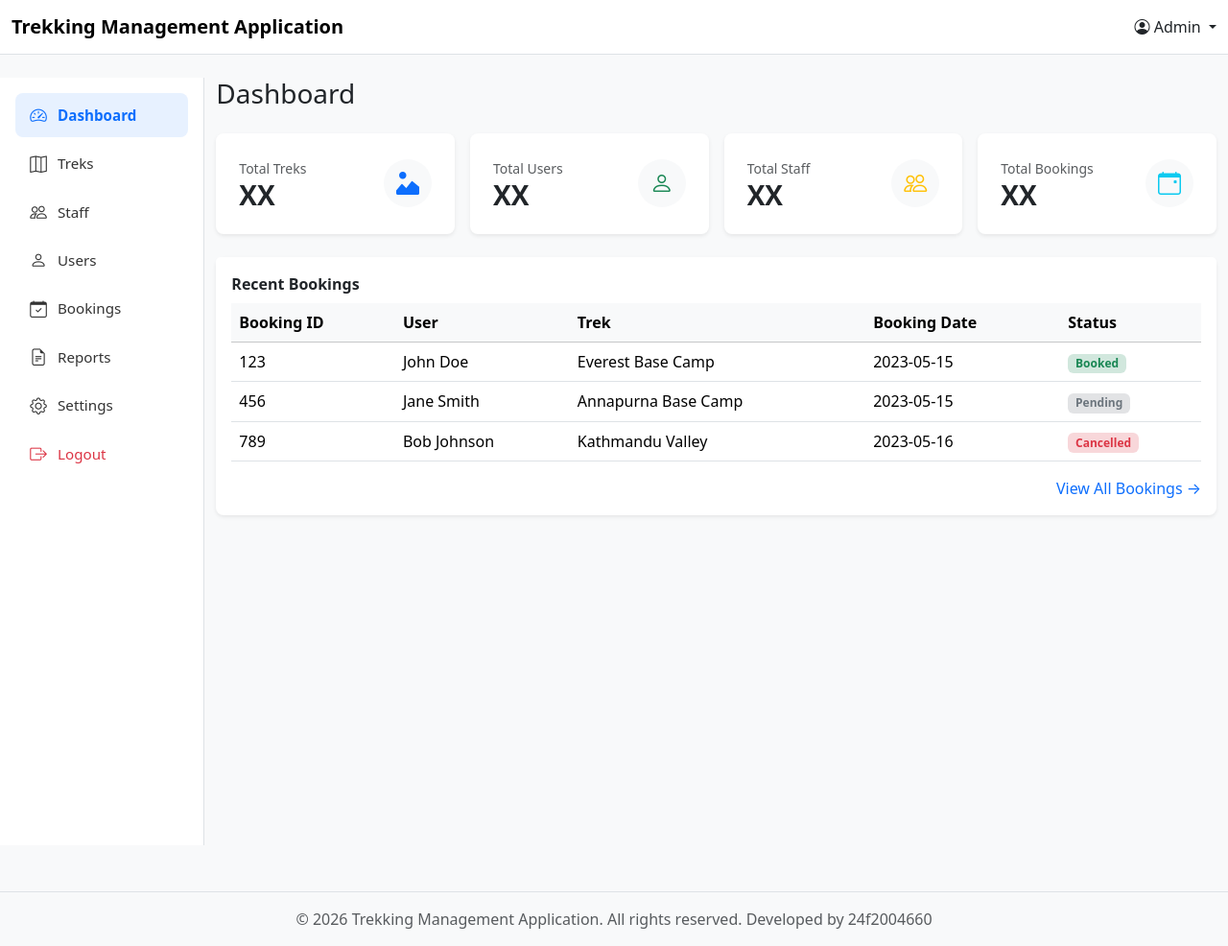
After one commit to 24f2004660/Trekking_Management_Application, a Flask app: page /admin in a window 1280 px wide. The commit adds this page. Shown: the whole page at 96% size. Run offline with Flask 3, Linux system fonts and the light colour scheme.

Commit message:
Milestone-3 html templates/routes/db schema

```diff
--- a/app.py
+++ b/app.py
@@ -6,5 +6,27 @@ app = Flask(__name__)
 def homepage():
     return render_template("homepage.html")
 
+@app.route("/login/")
+def login():
+    return render_template("login.html")
+
+app_dct = [
+    {"b_id": "123", "name": "John Doe", "Trek": "Everest Base Camp", "date": "2023-05-15", "status": "booked"},
+    {"b_id": "456", "name": "Jane Smith", "Trek": "Annapurna Base Camp", "date": "2023-05-15", "status": "Pending"},
+    {"b_id": "789", "name": "Bob Johnson", "Trek": "Kathmandu Valley", "date": "2023-05-16", "status": "cancelled"}
+]
+
+@app.route("/admin")
+def admin_dashboard():
+    return render_template("Admin_templates/admin_dashboard.html", bookings=app_dct, title = "dashboard")
+
+@app.route("/add_trek")
+def admin_add_new_trek():
+    return render_template("Admin_templates/admin_add_new_trek.html")
+
+@app.route("/manage_treks")
+def admin_manage_treks():
+    return render_template("Admin_templates/admin_manage_treks.html")
+
 if __name__ == '__main__':
     app.run(debug=True)
--- a/controller.py
+++ b/controller.py
@@ -1,6 +1 @@
-print(app)
 from app import *
-
-@app.route("/login/")
-def login():
-    return render_template("login.html")
--- a/templates/Admin_templates/admin_dashboard.html
+++ b/templates/Admin_templates/admin_dashboard.html
@@ -1,35 +1,14 @@
-<!DOCTYPE html>
-<html lang="en">
-<head>
-    <meta charset="UTF-8">
-    <meta name="viewport" content="width=device-width, initial-scale=1.0">
-    <title>Admin Dashboard</title>
+{% extends "base.html" %}
 
-    <!-- Bootstrap CSS -->
-    <link href="https://cdn.jsdelivr.net/npm/bootstrap@5.3.7/dist/css/bootstrap.min.css" rel="stylesheet">
+{% block content %}
+    <div class="row">
 
-    <!-- Bootstrap Icons -->
-    <link href="https://cdn.jsdelivr.net/npm/bootstrap-icons@1.11.3/font/bootstrap-icons.min.css" rel="stylesheet">
-</head>
-<body class="bg-light">
+        <!-- Sidebar -->
+        {% set current_page = "dashboard" %}
+        {% include "Admin_templates/components/admin_menu.html" %}
 
-<!-- Navbar -->
-<nav class="navbar navbar-expand-lg bg-white border-bottom">
-    <div class="container-fluid">
-        <a class="navbar-brand fw-bold" href="#">
-            Trekking Management Application
-        </a>
-
-        <div class="dropdown">
-            <a href="#" class="text-dark text-decoration-none dropdown-toggle"
-                data-bs-toggle="dropdown">
-                <i class="bi bi-person-circle"></i> Admin
-            </a>
-        </div>
-    </div>
-</nav>
-
-<div class="container mt-4">
+        <!-- Main Content -->
+        <div class="col-md-10">
 
             <h3 class="mb-4">Dashboard</h3>
 
@@ -37,49 +16,61 @@
             <div class="row g-3">
 
                 <div class="col-md-3">
-            <div class="card">
-                <div class="card-body d-flex justify-content-between align-items-center">
+                    <div class="card border-0 shadow-sm rounded-3">
+                        <div class="card-body d-flex justify-content-between align-items-center p-4">
                             <div>
-                        <small>Total Treks</small>
-                        <h3>XX</h3>
+                                <small class="text-muted">Total Treks</small>
+                                <h3 class="fw-bold mb-0">XX</h3>
                             </div>
-                    <i class="bi bi-image-alt fs-2"></i>
+                            <div class="bg-light rounded-circle d-flex align-items-center justify-content-center"
+                                style="width:50px; height:50px;">
+                                <i class="bi bi-image-alt fs-4 text-primary"></i>
+                            </div>
                         </div>
                     </div>
                 </div>
 
                 <div class="col-md-3">
-            <div class="card">
-                <div class="card-body d-flex justify-content-between align-items-center">
+                    <div class="card border-0 shadow-sm rounded-3">
+                        <div class="card-body d-flex justify-content-between align-items-center p-4">
                             <div>
-                        <small>Total Users</small>
-                        <h3>XX</h3>
+                                <small class="text-muted">Total Users</small>
+                                <h3 class="fw-bold mb-0">XX</h3>
                             </div>
-                    <i class="bi bi-person fs-2"></i>
+                            <div class="bg-light rounded-circle d-flex align-items-center justify-content-center"
+                                style="width:50px; height:50px;">
+                                <i class="bi bi-person fs-4 text-success"></i>
+                            </div>
                         </div>
                     </div>
                 </div>
 
                 <div class="col-md-3">
-            <div class="card">
-                <div class="card-body d-flex justify-content-between align-items-center">
+                    <div class="card border-0 shadow-sm rounded-3">
+                        <div class="card-body d-flex justify-content-between align-items-center p-4">
                             <div>
-                        <small>Total Staff</small>
-                        <h3>XX</h3>
+                                <small class="text-muted">Total Staff</small>
+                                <h3 class="fw-bold mb-0">XX</h3>
                             </div>
-                    <i class="bi bi-people fs-2"></i>
+                            <div class="bg-light rounded-circle d-flex align-items-center justify-content-center"
+                                style="width:50px; height:50px;">
+                                <i class="bi bi-people fs-4 text-warning"></i>
+                            </div>
                         </div>
                     </div>
                 </div>
 
                 <div class="col-md-3">
-            <div class="card">
-                <div class="card-body d-flex justify-content-between align-items-center">
+                    <div class="card border-0 shadow-sm rounded-3">
+                        <div class="card-body d-flex justify-content-between align-items-center p-4">
                             <div>
-                        <small>Total Bookings</small>
-                        <h3>XX</h3>
+                                <small class="text-muted">Total Bookings</small>
+                                <h3 class="fw-bold mb-0">XX</h3>
                             </div>
-                    <i class="bi bi-calendar-event fs-2"></i>
+                            <div class="bg-light rounded-circle d-flex align-items-center justify-content-center"
+                                style="width:50px; height:50px;">
+                                <i class="bi bi-calendar-event fs-4 text-info"></i>
+                            </div>
                         </div>
                     </div>
                 </div>
@@ -87,14 +78,15 @@
             </div>
 
             <!-- Table -->
-    <div class="card mt-4">
-        <div class="card-header fw-bold">
+            <div class="card mt-4 border-0 shadow-sm rounded-3">
+
+                <div class="card-header bg-white fw-bold border-0 pt-3">
                     Recent Bookings
                 </div>
 
-        <div class="card-body">
+                <div class="card-body pt-0">
 
-            <table class="table table-bordered table-hover">
+                    <table class="table table-hover align-middle mb-0">
                         <thead class="table-light">
                             <tr>
                                 <th>Booking ID</th>
@@ -106,42 +98,38 @@
                         </thead>
 
                         <tbody>
+                            {% for booking in bookings %}
                             <tr>
-                        <td>B001</td>
-                        <td>Amit Sharma</td>
-                        <td>Everest Base Camp</td>
-                        <td>12 May 2026</td>
-                        <td>Booked</td>
+                                <td>{{ booking.b_id }}</td>
+                                <td>{{ booking.name }}</td>
+                                <td>{{ booking.Trek }}</td>
+                                <td>{{ booking.date }}</td>
+                                <td>
+                                    {% if booking.status == 'booked' %}
+                                    <span class="badge bg-success-subtle text-success">Booked</span>
+                                    {% elif booking.status == 'cancelled' %}
+                                    <span class="badge bg-danger-subtle text-danger">Cancelled</span>
+                                    {% else %}
+                                    <span class="badge bg-secondary-subtle text-secondary">{{ booking.status }}</span>
+                                    {% endif %}
+                                </td>
                             </tr>
-
-                    <tr>
-                        <td>B002</td>
-                        <td>Priya Patel</td>
-                        <td>Roopkund Trek</td>
-                        <td>11 May 2026</td>
-                        <td>Booked</td>
-                    </tr>
-
-                    <tr>
-                        <td>B003</td>
-                        <td>Rahul Verma</td>
-                        <td>Kedarkantha Trek</td>
-                        <td>10 May 2026</td>
-                        <td>Cancelled</td>
-                    </tr>
+                            {% endfor %}
                         </tbody>
                     </table>
 
-            <div class="text-end">
+                    <div class="text-end mt-3">
                         <a href="#" class="text-decoration-none">
                             View All Bookings →
                         </a>
                     </div>
 
                 </div>
+
             </div>
 
         </div>
 
-</body>
-</html>
+    </div>
+
+{% endblock %}
--- /dev/null
+++ b/templates/Admin_templates/components/admin_menu.html
@@ -0,0 +1,91 @@
+<!-- Sidebar -->
+<style>
+    .admin-sidebar {
+        background-color: #ffffff;
+    }
+    .admin-sidebar .nav-link {
+        color: #333;
+        border-radius: 8px;
+        padding: 10px 14px;
+        margin-bottom: 4px;
+        display: flex;
+        align-items: center;
+        font-size: 0.95rem;
+        transition: background-color 0.15s ease, color 0.15s ease;
+    }
+    .admin-sidebar .nav-link i {
+        font-size: 1.1rem;
+        margin-right: 10px;
+        width: 20px;
+        text-align: center;
+    }
+    .admin-sidebar .nav-link:hover {
+        background-color: #f1f3f5;
+        color: #212529;
+    }
+    .admin-sidebar .nav-link.active {
+        background-color: #e7f1ff;
+        color: #0d6efd;
+        font-weight: 600;
+    }
+    .admin-sidebar .nav-link.text-danger:hover {
+        background-color: #fdecec;
+        color: #dc3545;
+    }
+</style>
+
+<div class="col-md-2 admin-sidebar border-end vh-100 p-3">
+
+    <nav class="nav flex-column">
+
+        <a href="admin_dashboard.html"
+           class="nav-link {% if current_page == 'dashboard' %}active{% endif %}">
+            <i class="bi bi-speedometer2"></i>
+            Dashboard
+        </a>
+
+        <a href="admin_manage_treks.html"
+           class="nav-link {% if current_page == 'treks' %}active{% endif %}">
+            <i class="bi bi-map"></i>
+            Treks
+        </a>
+
+        <a href="staff.html"
+           class="nav-link {% if current_page == 'staff' %}active{% endif %}">
+            <i class="bi bi-people"></i>
+            Staff
+        </a>
+
+        <a href="users.html"
+           class="nav-link {% if current_page == 'users' %}active{% endif %}">
+            <i class="bi bi-person"></i>
+            Users
+        </a>
+
+        <a href="bookings.html"
+           class="nav-link {% if current_page == 'bookings' %}active{% endif %}">
+            <i class="bi bi-calendar-check"></i>
+            Bookings
+        </a>
+
+        <a href="reports.html"
+           class="nav-link {% if current_page == 'reports' %}active{% endif %}">
+            <i class="bi bi-file-earmark-text"></i>
+            Reports
+        </a>
+
+        <a href="settings.html"
+           class="nav-link {% if current_page == 'settings' %}active{% endif %}">
+            <i class="bi bi-gear"></i>
+            Settings
+        </a>
+
+        <a href="../homepage.html"
+           class="nav-link text-danger">
+            <i class="bi bi-box-arrow-right"></i>
+            Logout
+        </a>
+
+    </nav>
+
+</div>
--- /dev/null
+++ b/templates/base.html
@@ -0,0 +1,52 @@
+<!DOCTYPE html>
+<html lang="en">
+<head>
+    <meta charset="UTF-8">
+    <meta name="viewport" content="width=device-width, initial-scale=1.0">
+    <title>Admin Dashboard</title>
+
+    <!-- Bootstrap CSS -->
+    <link href="https://cdn.jsdelivr.net/npm/bootstrap@5.3.7/dist/css/bootstrap.min.css" rel="stylesheet">
+
+    <!-- Bootstrap Icons -->
+    <link href="https://cdn.jsdelivr.net/npm/bootstrap-icons@1.11.3/font/bootstrap-icons.min.css" rel="stylesheet">
+</head>
+<body class="bg-light">
+
+<!-- Navbar -->
+<nav class="navbar navbar-expand-lg bg-white border-bottom">
+    <div class="container-fluid">
+        <a class="navbar-brand fw-bold" href="#">
+            Trekking Management Application
+        </a>
+
+        <div class="dropdown">
+            <a href="#" class="text-dark text-decoration-none dropdown-toggle"
+                data-bs-toggle="dropdown">
+                <i class="bi bi-person-circle"></i> Admin
+            </a>
+        </div>
+    </div>
+</nav>
+
+<div class="container-fluid mt-4">
+    {% block content %}
+
+    {% endblock %}
+</div>
+<!-- Footer -->
+<footer class="border-top mt-5 py-3">
+    <div class="container-fluid">
+        <center>
+            <span class="bg-red text-muted">
+                &copy; 2026 Trekking Management Application. All rights reserved.
+            </span>
+
+            <span class="text-muted">
+                Developed by 24f2004660
+            </span>
+        </center>
+    </div>
+</footer>
+</body>
+</html>
--- a/templates/homepage.html
+++ b/templates/homepage.html
@@ -9,6 +9,6 @@
     <h1>Welcome to Our Trekking App</h1>
     <p>Discover the best trekking routes and experiences.</p>
     <a href="register.html">Register</a>
-    <a href="login.html">Login</a>
+    <a href="http://127.0.0.1:5000/login">Login</a>
 </body>
 </html>
--- a/templates/login.html
+++ b/templates/login.html
@@ -29,7 +29,7 @@
 
                         <h2 class="text-center mb-4">Login</h2>
 
-                        <form>
+                        <form method="POST" action="">
 
                             <div class="mb-3">
                                 <input
--- a/templates/register.html
+++ b/templates/register.html
@@ -29,7 +29,7 @@
 
                         <h2 class="text-center mb-4">Register</h2>
 
-                        <form>
+                        <form method="POST" action="">
 
                             <div class="mb-3">
                                 <input
```
Also changed, not shown: templates/Admin_templates/admin_add_new_trek.html (renamed from templates/Admin_templates/add_new_trek.html, +16 -39 lines), templates/Admin_templates/admin_manage_treks.html (+10 -38 lines), templates/Admin_templates/admin_menu.html (deleted, +0 -60 lines), static/schema.png (added). Lines whose indentation alone changed are shown as unchanged.
